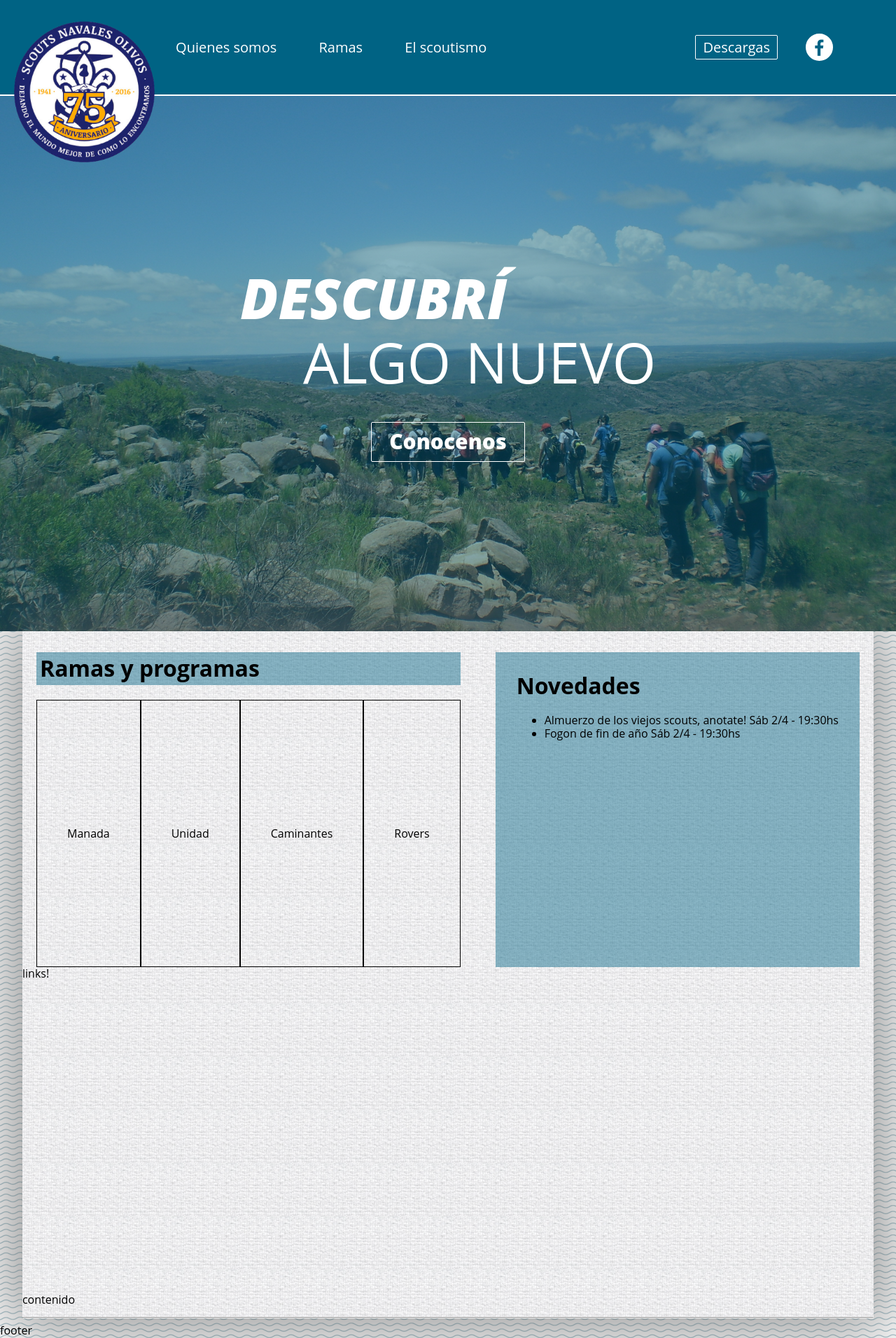
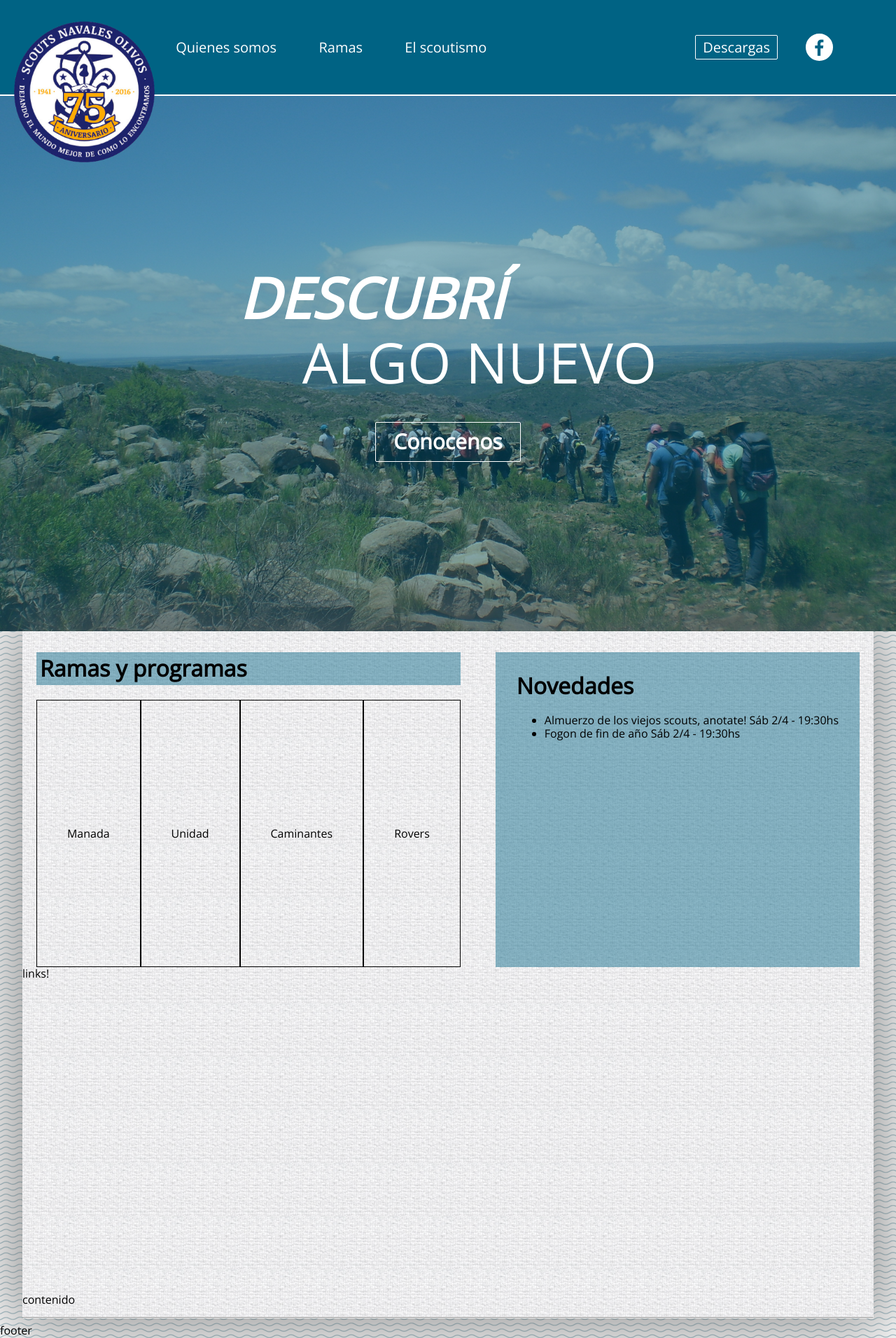
Before and after one commit to martov1/snoweb, a Jekyll site: the page built from index.html, in a window 1280 px wide. Shown: the whole page at 70% size. Built offline with Jekyll 4.4.1, drawn with Linux system fonts in a browser that asks for light colours; some web fonts are replaced; Markdown is read by kramdown in place of the engine named in the settings.

Commit message:
añado fuentes

```diff
--- a/_layouts/layout-default.html
+++ b/_layouts/layout-default.html
@@ -19,7 +19,8 @@
 
   <!-- otros recursos de CDN -->
   <link rel="stylesheet" href="https://maxcdn.bootstrapcdn.com/font-awesome/4.7.0/css/font-awesome.min.css" crossorigin="anonymous">
-
+   <link href="https://fonts.googleapis.com/css?family=Open+Sans" rel="stylesheet">
+    <link href="https://fonts.googleapis.com/css?family=Dekko" rel="stylesheet">
   <!-- mi hoja de estilos -->
   <link rel="stylesheet" href="{{site.baseurl}}/sass/styles.css?v={{site.time}}">
 
```
